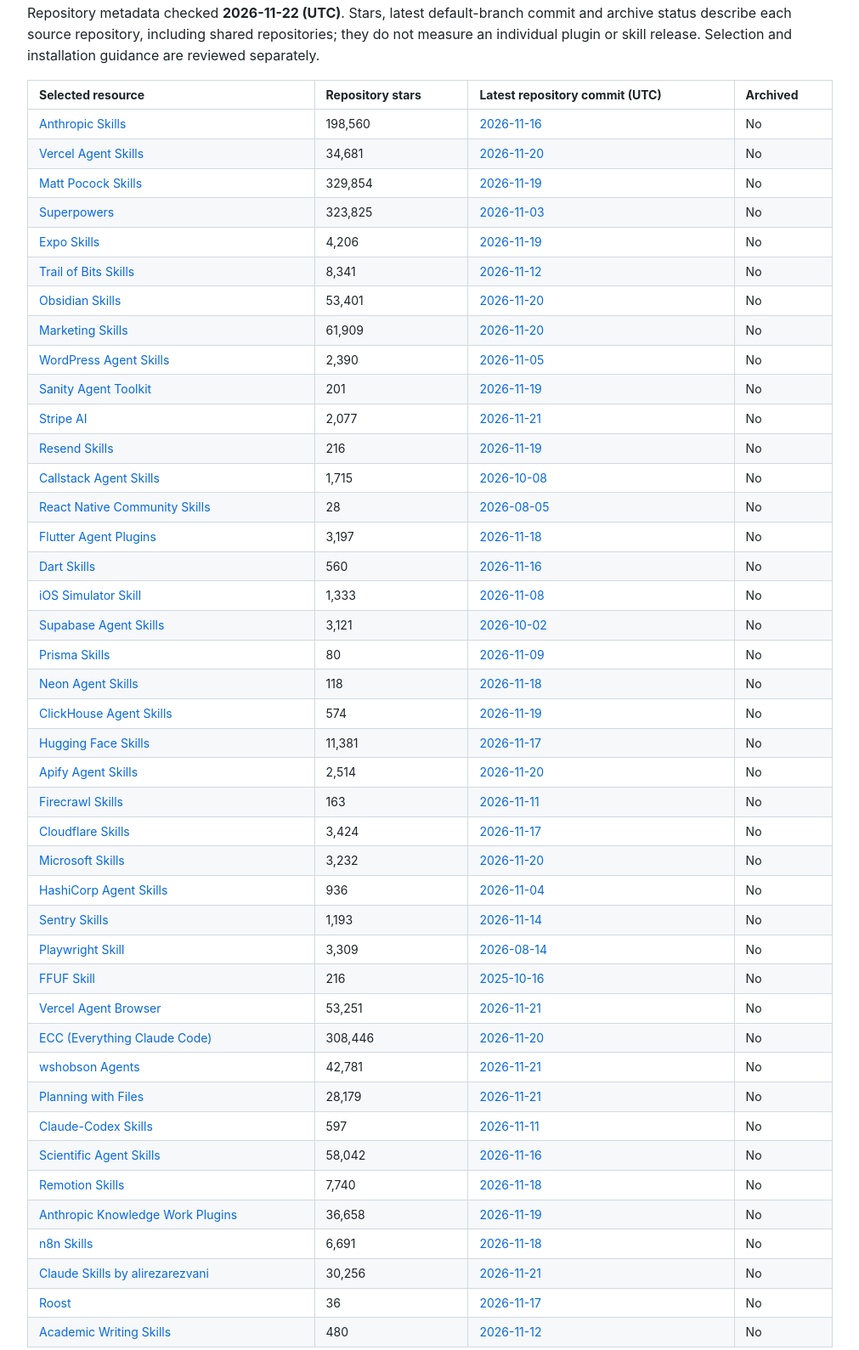
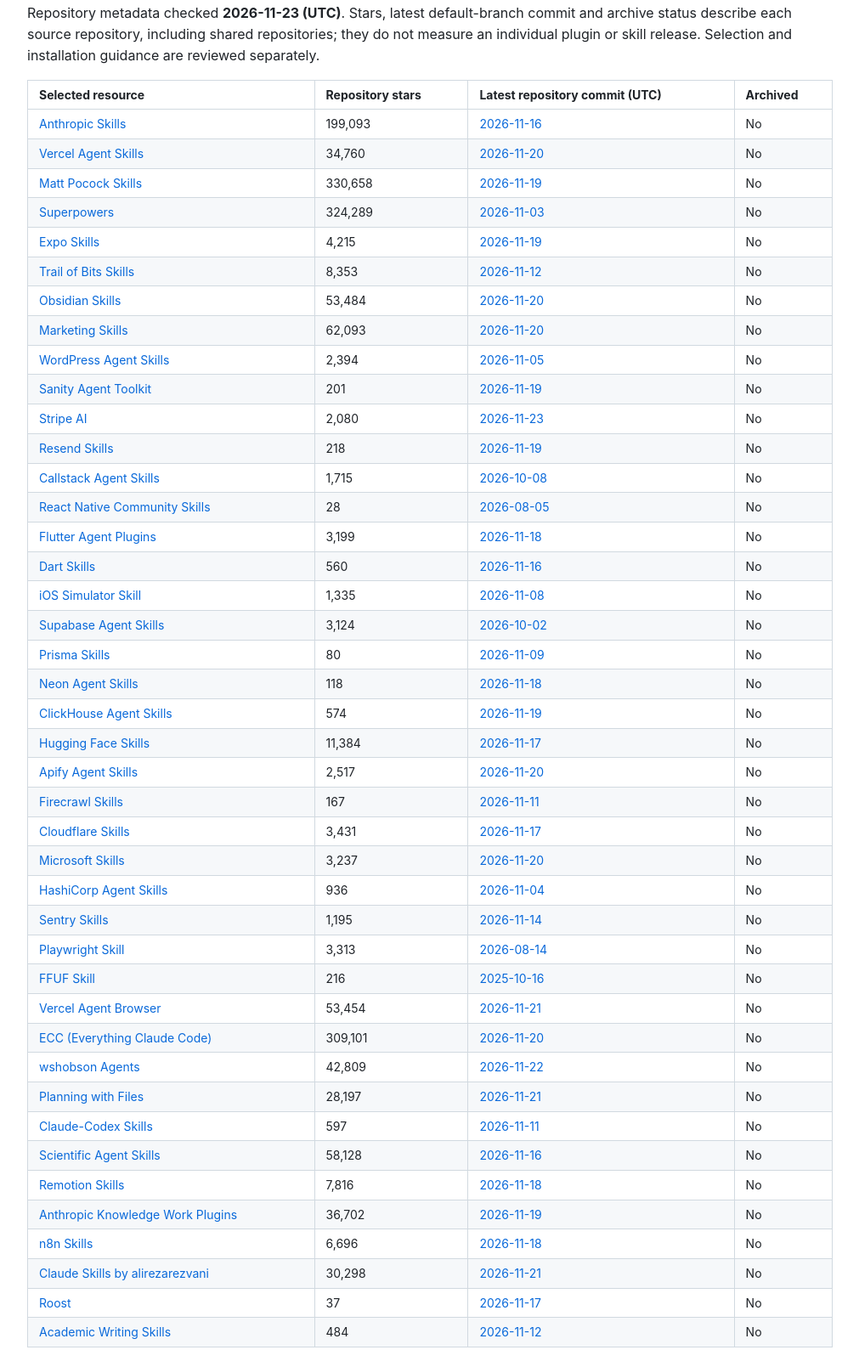
Before and after one commit to gbouslov/best-claude-code-skills, a plain HTML site: page docs/index.html in a window 1280 px wide. Shown: the part 9090-10679 px from the top of the page at 85% size, without its empty margins (134-1145 px from the left). Drawn offline with Linux system fonts and the light colour scheme.

Commit message:
Refresh public repository activity and README site

```diff
--- a/docs/index.html
+++ b/docs/index.html
@@ -563,7 +563,7 @@ running deployment commands.</pre></div>
 <p dir="auto">Source review dates above describe editorial checks of upstream scope and setup. The table below tracks repository metadata; a commit can change any file and does not establish when a particular skill changed.</p>
 
 <h2 dir="auto" id="repository-activity">Repository activity</h2>
-<p dir="auto">Repository metadata checked <strong>2026-11-22 (UTC)</strong>. Stars, latest default-branch commit and archive status describe each source repository, including shared repositories; they do not measure an individual plugin or skill release. Selection and installation guidance are reviewed separately.</p>
+<p dir="auto">Repository metadata checked <strong>2026-11-23 (UTC)</strong>. Stars, latest default-branch commit and archive status describe each source repository, including shared repositories; they do not measure an individual plugin or skill release. Selection and installation guidance are reviewed separately.</p>
 <markdown-accessiblity-table><div class="table-wrap"><table role="table">
 <thead>
 <tr>
@@ -576,55 +576,55 @@ running deployment commands.</pre></div>
 <tbody>
 <tr>
 <td><a href="https://github.com/anthropics/skills">Anthropic Skills</a></td>
-<td align="right">198,560</td>
+<td align="right">199,093</td>
 <td><a href="https://github.com/anthropics/skills/commit/e4bb5d960d87126ff3b3a8af1a104b7db67560ba">2026-11-16</a></td>
 <td>No</td>
 </tr>
 <tr>
 <td><a href="https://github.com/vercel-labs/agent-skills">Vercel Agent Skills</a></td>
-<td align="right">34,681</td>
+<td align="right">34,760</td>
 <td><a href="https://github.com/vercel-labs/agent-skills/commit/5a37a6329fbad3666c3207392a6a7c0110e92efb">2026-11-20</a></td>
 <td>No</td>
 </tr>
 <tr>
 <td><a href="https://github.com/mattpocock/skills">Matt Pocock Skills</a></td>
-<td align="right">329,854</td>
+<td align="right">330,658</td>
 <td><a href="https://github.com/mattpocock/skills/commit/abeeaf95660ba9e8b7c753eb38f441ca707a8823">2026-11-19</a></td>
 <td>No</td>
 </tr>
 <tr>
 <td><a href="https://github.com/obra/superpowers">Superpowers</a></td>
-<td align="right">323,825</td>
+<td align="right">324,289</td>
 <td><a href="https://github.com/obra/superpowers/commit/22f0b463e7a5e579904dd6211a520321035526f7">2026-11-03</a></td>
 <td>No</td>
 </tr>
 <tr>
 <td><a href="https://github.com/expo/skills">Expo Skills</a></td>
-<td align="right">4,206</td>
+<td align="right">4,215</td>
 <td><a href="https://github.com/expo/skills/commit/88d9bd79f3fa8452a778fbac65bae162c0b32ce4">2026-11-19</a></td>
 <td>No</td>
 </tr>
 <tr>
 <td><a href="https://github.com/trailofbits/skills">Trail of Bits Skills</a></td>
-<td align="right">8,341</td>
+<td align="right">8,353</td>
 <td><a href="https://github.com/trailofbits/skills/commit/149d7b21f4067765b82e67029730b42d228ef4b4">2026-11-12</a></td>
 <td>No</td>
 </tr>
 <tr>
 <td><a href="https://github.com/obsidianmd/obsidian-skills">Obsidian Skills</a></td>
-<td align="right">53,401</td>
+<td align="right">53,484</td>
 <td><a href="https://github.com/obsidianmd/obsidian-skills/commit/b110b2f8e9eb1f287892f937050dfd40af862cbb">2026-11-20</a></td>
 <td>No</td>
 </tr>
 <tr>
 <td><a href="https://github.com/coreyhaines31/marketingskills">Marketing Skills</a></td>
-<td align="right">61,909</td>
+<td align="right">62,093</td>
 <td><a href="https://github.com/coreyhaines31/marketingskills/commit/5b2b400eec1e7e1cec76245a715d0b0d4fd2a9c1">2026-11-20</a></td>
 <td>No</td>
 </tr>
 <tr>
 <td><a href="https://github.com/WordPress/agent-skills">WordPress Agent Skills</a></td>
-<td align="right">2,390</td>
+<td align="right">2,394</td>
 <td><a href="https://github.com/WordPress/agent-skills/commit/7374e6f1c913b3b02b25465d266d9c0e0a04fc96">2026-11-05</a></td>
 <td>No</td>
 </tr>
@@ -636,13 +636,13 @@ running deployment commands.</pre></div>
 </tr>
 <tr>
 <td><a href="https://github.com/stripe/ai">Stripe AI</a></td>
-<td align="right">2,077</td>
-<td><a href="https://github.com/stripe/ai/commit/1bb486909cc36ce608181c2af62c4716ba9cd7c7">2026-11-21</a></td>
+<td align="right">2,080</td>
+<td><a href="https://github.com/stripe/ai/commit/2815b93e2c54a87bd9b146df62704a0e84930929">2026-11-23</a></td>
 <td>No</td>
 </tr>
 <tr>
 <td><a href="https://github.com/resend/resend-skills">Resend Skills</a></td>
-<td align="right">216</td>
+<td align="right">218</td>
 <td><a href="https://github.com/resend/resend-skills/commit/063246e39987faebc2608f968ca13a02d994a0d4">2026-11-19</a></td>
 <td>No</td>
 </tr>
@@ -660,7 +660,7 @@ running deployment commands.</pre></div>
 </tr>
 <tr>
 <td><a href="https://github.com/flutter/agent-plugins">Flutter Agent Plugins</a></td>
-<td align="right">3,197</td>
+<td align="right">3,199</td>
 <td><a href="https://github.com/flutter/agent-plugins/commit/ff6d472ee66dbed566c4500edee460c94fde0a02">2026-11-18</a></td>
 <td>No</td>
 </tr>
@@ -672,13 +672,13 @@ running deployment commands.</pre></div>
 </tr>
 <tr>
 <td><a href="https://github.com/conorluddy/ios-simulator-skill">iOS Simulator Skill</a></td>
-<td align="right">1,333</td>
+<td align="right">1,335</td>
 <td><a href="https://github.com/conorluddy/ios-simulator-skill/commit/86fb9ba90a438bd2ee7ab640165bd77da396d941">2026-11-08</a></td>
 <td>No</td>
 </tr>
 <tr>
 <td><a href="https://github.com/supabase/agent-skills">Supabase Agent Skills</a></td>
-<td align="right">3,121</td>
+<td align="right">3,124</td>
 <td><a href="https://github.com/supabase/agent-skills/commit/c9be0e931b7930f7d02126d04774d904c381e7d7">2026-10-02</a></td>
 <td>No</td>
 </tr>
@@ -702,31 +702,31 @@ running deployment commands.</pre></div>
 </tr>
 <tr>
 <td><a href="https://github.com/huggingface/skills">Hugging Face Skills</a></td>
-<td align="right">11,381</td>
+<td align="right">11,384</td>
 <td><a href="https://github.com/huggingface/skills/commit/5291c2b9365e06b175dc04817610c778623f4836">2026-11-17</a></td>
 <td>No</td>
 </tr>
 <tr>
 <td><a href="https://github.com/apify/agent-skills">Apify Agent Skills</a></td>
-<td align="right">2,514</td>
+<td align="right">2,517</td>
 <td><a href="https://github.com/apify/agent-skills/commit/190fc192e83ac229312461e69b727bbd5aa2147e">2026-11-20</a></td>
 <td>No</td>
 </tr>
 <tr>
 <td><a href="https://github.com/firecrawl/skills">Firecrawl Skills</a></td>
-<td align="right">163</td>
+<td align="right">167</td>
 <td><a href="https://github.com/firecrawl/skills/commit/1d4b0728d0f448cafef2eb8370c907fde7cb6f42">2026-11-11</a></td>
 <td>No</td>
 </tr>
 <tr>
 <td><a href="https://github.com/cloudflare/skills">Cloudflare Skills</a></td>
-<td align="right">3,424</td>
+<td align="right">3,431</td>
 <td><a href="https://github.com/cloudflare/skills/commit/5108325ecceabc899c761e07aa617b09c02445ee">2026-11-17</a></td>
 <td>No</td>
 </tr>
 <tr>
 <td><a href="https://github.com/microsoft/skills">Microsoft Skills</a></td>
-<td align="right">3,232</td>
+<td align="right">3,237</td>
 <td><a href="https://github.com/microsoft/skills/commit/47eb3888eb42aef074fcb617931bf6e5934e45d9">2026-11-20</a></td>
 <td>No</td>
 </tr>
@@ -738,13 +738,13 @@ running deployment commands.</pre></div>
 </tr>
 <tr>
 <td><a href="https://github.com/getsentry/skills">Sentry Skills</a></td>
-<td align="right">1,193</td>
+<td align="right">1,195</td>
 <td><a href="https://github.com/getsentry/skills/commit/a582c51ee29d0f35e6ac321340796f77d43da733">2026-11-14</a></td>
 <td>No</td>
 </tr>
 <tr>
 <td><a href="https://github.com/lackeyjb/playwright-skill">Playwright Skill</a></td>
-<td align="right">3,309</td>
+<td align="right">3,313</td>
 <td><a href="https://github.com/lackeyjb/playwright-skill/commit/dd47a6a023e249eb1b36e9e943eab89d0900865d">2026-08-14</a></td>
 <td>No</td>
 </tr>
@@ -756,25 +756,25 @@ running deployment commands.</pre></div>
 </tr>
 <tr>
 <td><a href="https://github.com/vercel-labs/agent-browser">Vercel Agent Browser</a></td>
-<td align="right">53,251</td>
+<td align="right">53,454</td>
 <td><a href="https://github.com/vercel-labs/agent-browser/commit/d2dfc782ccdd79d25a9b4f0acced9321789cecb8">2026-11-21</a></td>
 <td>No</td>
 </tr>
 <tr>
 <td><a href="https://github.com/affaan-m/ECC">ECC (Everything Claude Code)</a></td>
-<td align="right">308,446</td>
+<td align="right">309,101</td>
 <td><a href="https://github.com/affaan-m/ECC/commit/4adeee6732a12d1540f49a4d50a38ce8c97f9a53">2026-11-20</a></td>
 <td>No</td>
 </tr>
 <tr>
 <td><a href="https://github.com/wshobson/agents">wshobson Agents</a></td>
-<td align="right">42,781</td>
-<td><a href="https://github.com/wshobson/agents/commit/91ff75307f5668916f3eb77d5ba556266c961376">2026-11-21</a></td>
+<td align="right">42,809</td>
+<td><a href="https://github.com/wshobson/agents/commit/51b9ae3ac68d9c236549a9b57f5dca7e6c0c168c">2026-11-22</a></td>
 <td>No</td>
 </tr>
 <tr>
 <td><a href="https://github.com/OthmanAdi/planning-with-files">Planning with Files</a></td>
-<td align="right">28,179</td>
+<td align="right">28,197</td>
 <td><a href="https://github.com/OthmanAdi/planning-with-files/commit/0d840dc9a48892a72d762a4295f7a59e56a112bd">2026-11-21</a></td>
 <td>No</td>
 </tr>
@@ -786,43 +786,43 @@ running deployment commands.</pre></div>
 </tr>
 <tr>
 <td><a href="https://github.com/K-Dense-AI/scientific-agent-skills">Scientific Agent Skills</a></td>
-<td align="right">58,042</td>
+<td align="right">58,128</td>
 <td><a href="https://github.com/K-Dense-AI/scientific-agent-skills/commit/ec59a29a03d5c40f73ab40878df04860bc00e876">2026-11-16</a></td>
 <td>No</td>
 </tr>
 <tr>
 <td><a href="https://github.com/remotion-dev/skills">Remotion Skills</a></td>
-<td align="right">7,740</td>
+<td align="right">7,816</td>
 <td><a href="https://github.com/remotion-dev/skills/commit/6f55706d1069e512430582ad86e4e57dc07afe1b">2026-11-18</a></td>
 <td>No</td>
 </tr>
 <tr>
 <td><a href="https://github.com/anthropics/knowledge-work-plugins">Anthropic Knowledge Work Plugins</a></td>
-<td align="right">36,658</td>
+<td align="right">36,702</td>
 <td><a href="https://github.com/anthropics/knowledge-work-plugins/commit/0e0fcacddcc892eb92a1b7873ff9d68159c47571">2026-11-19</a></td>
 <td>No</td>
 </tr>
 <tr>
 <td><a href="https://github.com/czlonkowski/n8n-skills">n8n Skills</a></td>
-<td align="right">6,691</td>
+<td align="right">6,696</td>
 <td><a href="https://github.com/czlonkowski/n8n-skills/commit/ecdeca6f760b56bb1b11c0a7c961f11b69cb87d5">2026-11-18</a></td>
 <td>No</td>
 </tr>
 <tr>
 <td><a href="https://github.com/alirezarezvani/claude-skills">Claude Skills by alirezarezvani</a></td>
-<td align="right">30,256</td>
+<td align="right">30,298</td>
 <td><a href="https://github.com/alirezarezvani/claude-skills/commit/5909a72e62b5fbb809935fb6a55b58bdbe175074">2026-11-21</a></td>
 <td>No</td>
 </tr>
 <tr>
 <td><a href="https://github.com/Beakpoint-Insights/roost">Roost</a></td>
-<td align="right">36</td>
+<td align="right">37</td>
 <td><a href="https://github.com/Beakpoint-Insights/roost/commit/9567828d5c3bb7bcbcc0e9738052be52ca36b4ae">2026-11-17</a></td>
 <td>No</td>
 </tr>
 <tr>
 <td><a href="https://github.com/WenyuChiou/academic-writing-skills">Academic Writing Skills</a></td>
-<td align="right">480</td>
+<td align="right">484</td>
 <td><a href="https://github.com/WenyuChiou/academic-writing-skills/commit/70e6d20921160fcf541bc4137ec4f6ca2875a069">2026-11-12</a></td>
 <td>No</td>
 </tr>
```
Also changed, not shown: 1 other file.
